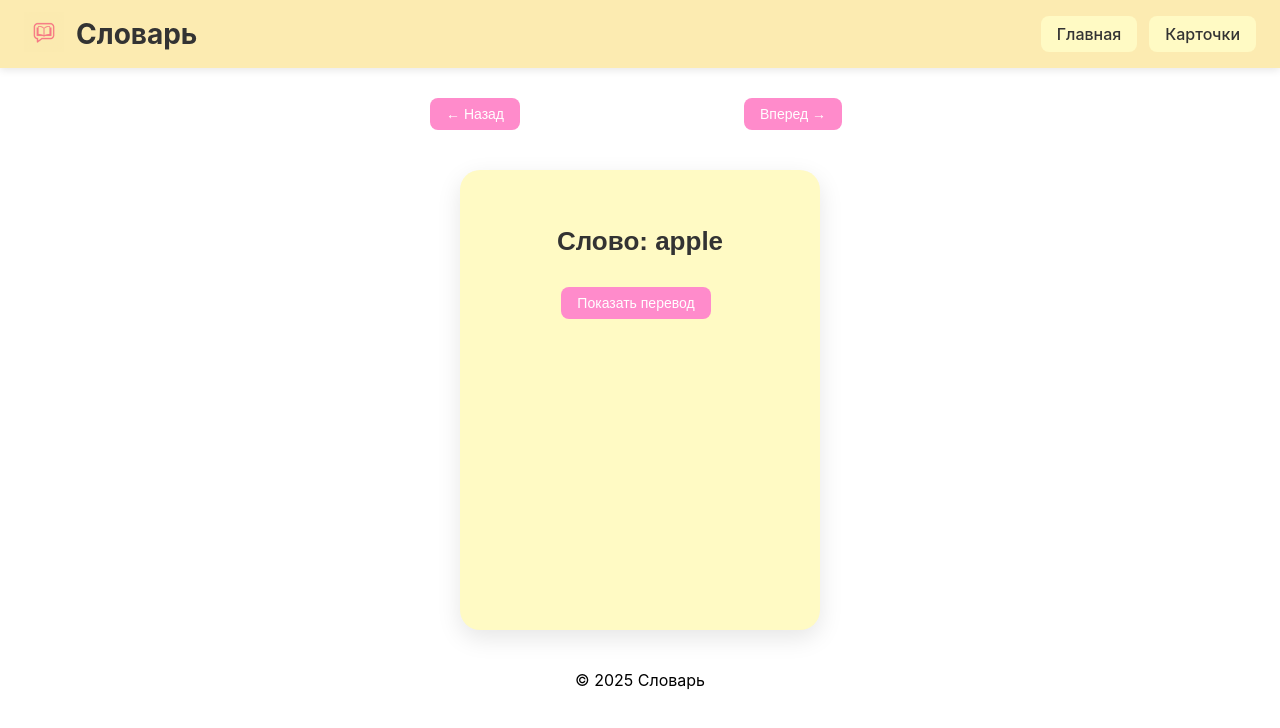
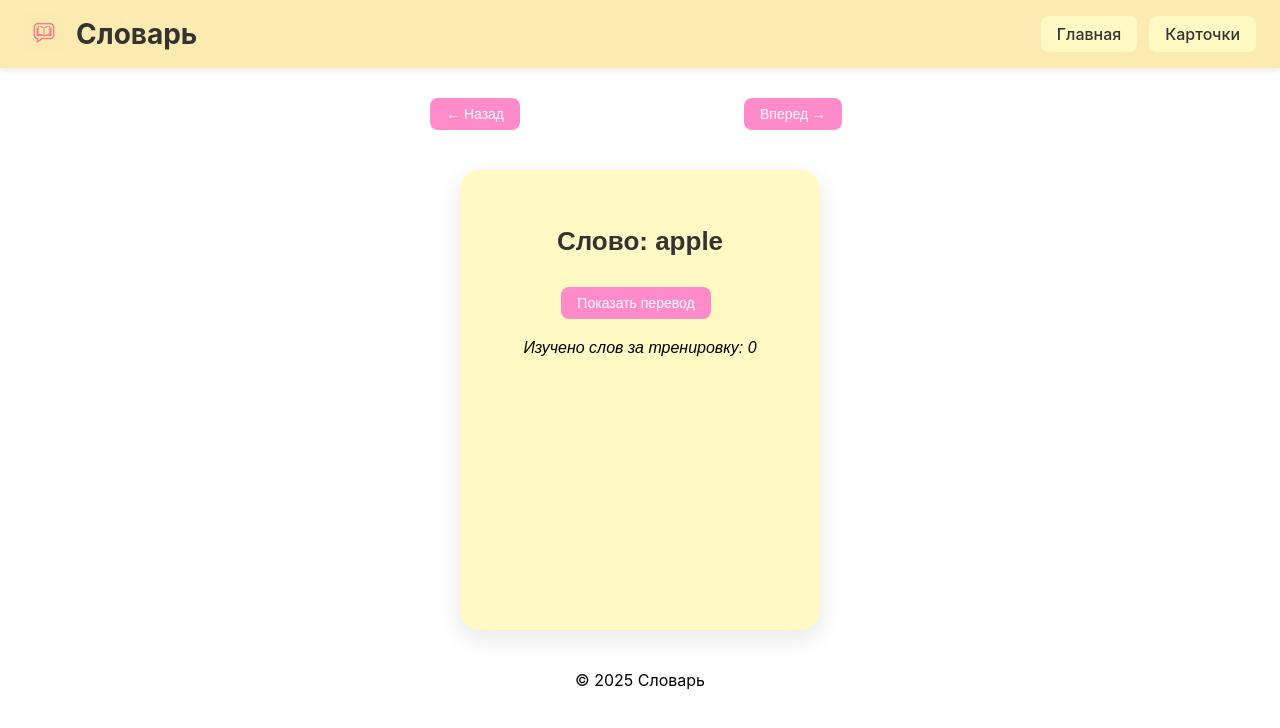
Before and after one commit to IrinaYarutkina/React_Project, a React (Create React App) app in the folder react-app/: page /card/1 in a window 1280 px wide. Shown: the top 728 px of the page. Built offline with nearby package versions, Linux system fonts and the light colour scheme.

Commit message:
add info about how many words are learned in one training session

```diff
--- a/react-app/src/App.js
+++ b/react-app/src/App.js
@@ -1,4 +1,5 @@
-import { BrowserRouter as Router, Routes, Route } from 'react-router-dom';
+import { useState, useEffect } from 'react';
+import { BrowserRouter as Router, Routes, Route, useLocation } from 'react-router-dom';
 import Header from './Components/Header';
 import Card from './Components/Card';
 import WordList from './Components/WordList';
@@ -6,19 +7,45 @@ import Footer from './Components/Footer';
 import NotFound from './Components/NotFound';
 import './App.css';
 
-function App() {
+function AppContent() {
+  const [learnedCount, setLearnedCount] = useState(0);
+  const location = useLocation();
+
+  const incrementLearnedCount = () => {
+    setLearnedCount(prev => prev + 1);
+  };
+//обнуление счетчика
+  useEffect(() => {
+    if (location.pathname === '/card/1') {
+      setLearnedCount(0);
+    }
+  }, [location.pathname]);
   return (
-    <Router>
     <div className="App">
       <Header />
       <Routes>
-          <Route path="/" element={<WordList />} />         {/* ← добавь это */}
+        <Route path="/" element={<WordList />} />
         <Route path="/words" element={<WordList />} />
-          <Route path="/card/:id" element={<Card />} />
+        <Route
+          path="/card/:id"
+          element={
+            <Card
+              onViewTranslation={incrementLearnedCount}
+              learnedCount={learnedCount}
+            />
+          }
+        />
         <Route path="*" element={<NotFound />} />
       </Routes>
       <Footer />
     </div>
+  );
+}
+
+function App() {
+  return (
+    <Router>
+      <AppContent />
     </Router>
   );
 }
--- a/react-app/src/Components/Card.jsx
+++ b/react-app/src/Components/Card.jsx
@@ -8,27 +8,34 @@ const words = [
   { id: 3, word: 'sun', translation: 'солнце' },
 ];
 
-function Card() {
+function Card({ onViewTranslation, learnedCount}) {
   const { id } = useParams();
   const navigate = useNavigate();
 
-  // Преобразуем id из строки в число
+  // id из строки в число
   const currentId = parseInt(id, 10);
-
   const word = words.find(w => w.id === currentId);
-
   const [showTranslation, setShowTranslation] = useState(false);
+  const [viewed, setViewed] = useState(false);
 
   useEffect(() => {
-    // При смене слова перевод скрываем
+    // скрывается перевод при смене слова
     setShowTranslation(false);
+    setViewed(false);
   }, [id]);
 
   if (!word) {
     return <div>Слово не найдено</div>;
   }
+  const handleShowTranslation = () => {
+    if (!viewed && onViewTranslation) {
+      onViewTranslation(); // увеличиваем счётчик
+      setViewed(true);
+    }
+    setShowTranslation(true);
+  };
 
-  // Функции перехода по словам
+  // переход по словам
   const goPrev = () => {
     const prevId = currentId === words[0].id ? words[words.length - 1].id : currentId - 1;
     navigate(`/card/${prevId}`);
@@ -55,7 +62,7 @@ function Card() {
           {!showTranslation ? (
             <button
               className="word-list-button"
-              onClick={() => setShowTranslation(true)}
+              onClick={handleShowTranslation}
             >
               Показать перевод
             </button>
@@ -71,6 +78,10 @@ function Card() {
               </button>
             </>
           )}
+          {/* Счетчик */}
+          <p style={{ marginTop: '20px', fontStyle: 'italic' }}>
+            Изучено слов за тренировку: {learnedCount}
+          </p>
         </div>
       </div>
     </div>
```
Lines whose indentation alone changed are shown as unchanged.
